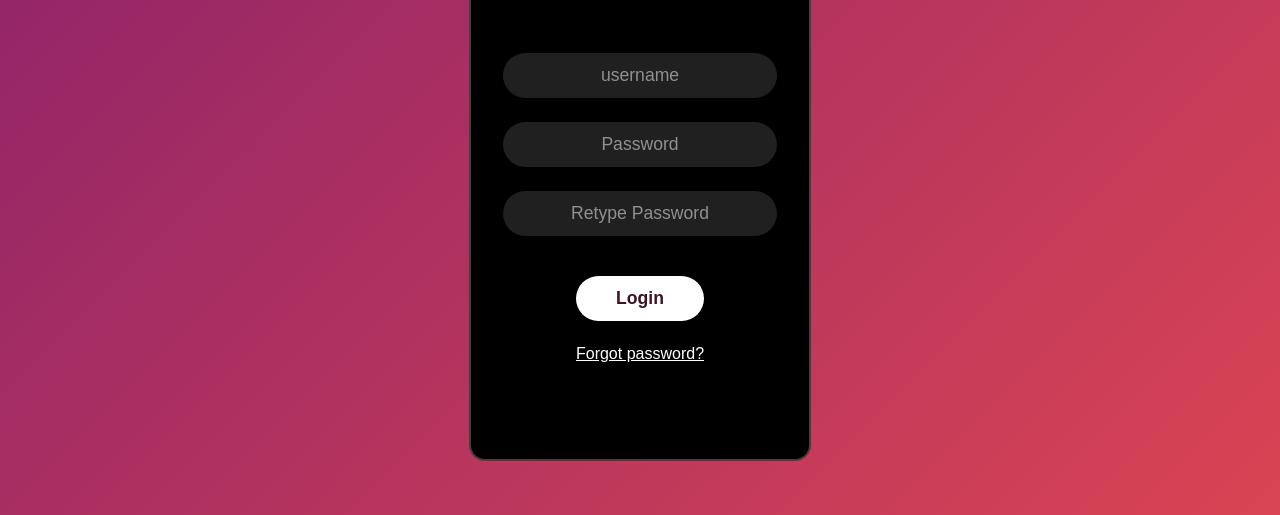
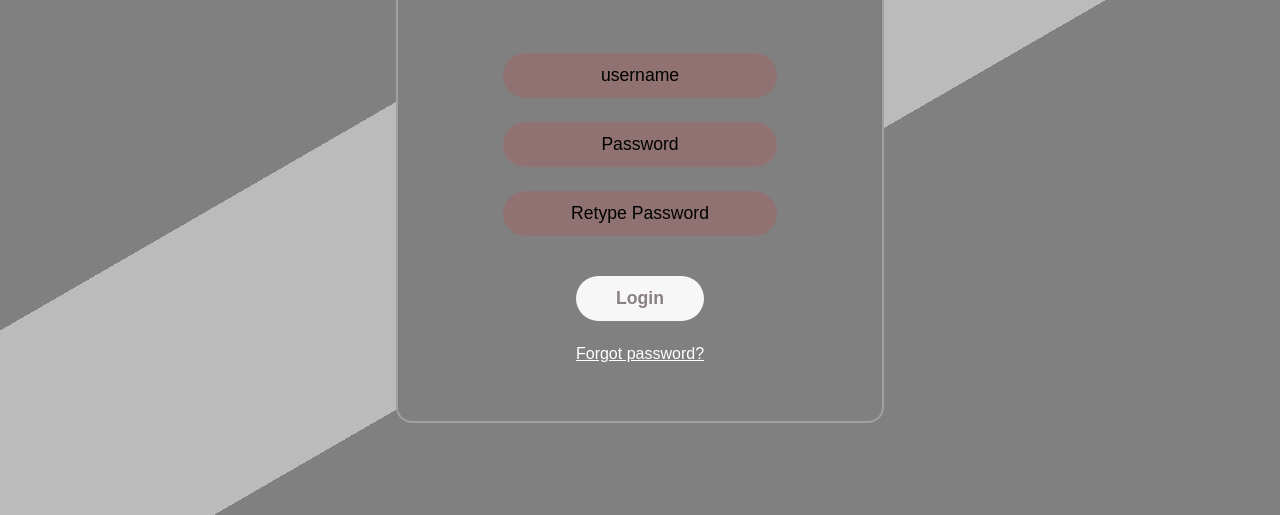
Before and after one commit to Bishnumaya2001/student-1, a plain HTML site: page index.html in a window 1280 px wide. Shown: the part 285-800 px from the top of the page. Drawn offline with Linux system fonts and the light colour scheme.

Commit message:
Add files via upload

```diff
--- a/style.css
+++ b/style.css
@@ -3,10 +3,10 @@
 *, *::before, *::after{
     margin: 0;
     padding: 0;
-    box-sizing: border-box;
+    box-sizing: content-box;
     font-family: "Source Sans Pro",sans-serif;
     color: #ffffff;
-    background-color: black;
+    background-color:grey;
 }
 html, body {
     height: 100%;
@@ -16,7 +16,18 @@ body{
     display: grid;
     justify-content: center;
     align-items: center;
-    background: linear-gradient(135deg, #89216b, #da4453);
+    background: linear-gradient(135deg, #c9b4c3, #504748);
+    background: linear-gradient(
+        -30deg,
+        transparent 40%,
+        #bbb 40%,
+        #bbb 60%,
+        transparent 60%);
+
+
+
+
+
 }
 
 .container{
@@ -25,6 +36,12 @@ body{
     align-content:center;
     border-radius: 1rem;
     animation: appear is forwards;
+    border-style: double;
+    border-width: 15px;
+    width: 420px;
+    height: 420px;
+
+
 }
 form{
     display: grid;
@@ -35,14 +52,14 @@ form{
 input, button{
     font-size: 1.1rem;
     padding: 0.75rem 1.5rem;
-    background-color: #ffffff20;
-    color: #967575aa;
+    background-color: #fc101020;
+    color: #c71c1caa;
     text-align: center;
     border: none;
     border-radius: 2rem;
 }
 input::placeholder{
-    color:#ffffff80;
+    color:black;
     text-align: center;
     letter-spacing: 0;
 }
@@ -50,14 +67,14 @@ input[type="password"]{
     letter-spacing: 0.1rem;
 }
 input:focus{
-    text-align: left;
+    text-align: center;
 }
 button{
     margin-top: 1rem;
     padding: 0.75rem 2.5rem;
     text-align: center;
-    background-color: #ffffff;
-    color: #3f131f;
+    background-color: #f8f7f7;
+    color: #8a7f82;
     font-weight: bold;
     cursor: pointer;
     transition: background-color 0.4s;
```
